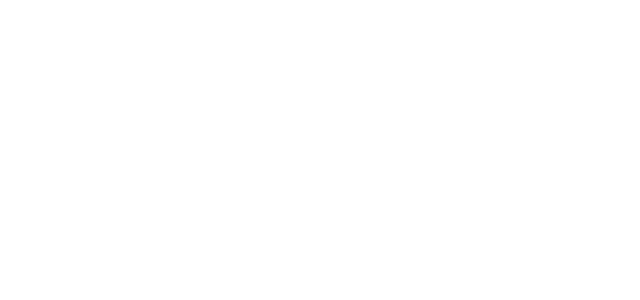
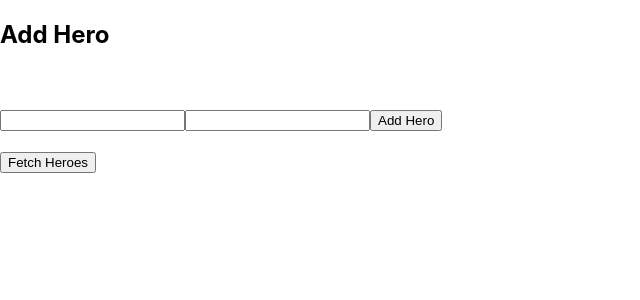
Before and after one commit to JavaScriptForEverything/react-query-demo, a React (Create React App) app: page /add-hero in a window 1280 px wide. Before the commit this address had no page. Shown: the top 300 px of the page, without its empty margins (0-640 px from the left). Built offline with nearby package versions, Linux system fonts and the light colour scheme.

Commit message:
add useMutation for post | delete | update/put request

```diff
--- a/db.json
+++ b/db.json
@@ -15,21 +15,7 @@
       "name": "Wonder Woman",
       "alterEgo": "Princess Diana"
     }
-  ],
-  "friends": [
-    {
-      "id": 1,
-      "name": "Chandler Bing"
-    },
-    {
-      "id": 2,
-      "name": "Joey Tribbiani"
-    },
-    {
-      "id": 3,
-      "name": "Rachel Green"
-    }
-  ],
+	],
   "users": [
     {
       "id": "vishwas@example.com",
@@ -39,7 +25,11 @@
   "channels": [
     {
       "id": "codevolution",
-      "courses": ["react", "vue", "angular"]
+      "courses": [
+        "react",
+        "vue",
+        "angular"
+      ]
     }
   ],
   "colors": [
--- a/src/App.js
+++ b/src/App.js
@@ -8,7 +8,8 @@
 	ParallelQuery,
 	DependentQuery,
 	Paginated,
-	InfiniteQuery
+	InfiniteQuery,
+	AddHero
 } from './pages'
 
 const App = () => {
@@ -24,6 +25,7 @@
 				<Route path='/dependent-query' element={<DependentQuery userId='vishwas@example.com' />} />
 				<Route path='/paginated' element={<Paginated />} />
 				<Route path='/infinite-query' element={<InfiniteQuery />} />
+				<Route path='/add-hero' element={<AddHero />} />
 			</Routes>
 		</>
 	)
--- a/src/layout/index.js
+++ b/src/layout/index.js
@@ -8,6 +8,7 @@
 	{ path: '/dependent-query', label: 'DependentQuery' },
 	{ path: '/paginated', label: 'Paginated' },
 	{ path: '/infinite-query', label: 'InfiniteQuery' },
+	{ path: '/add-hero', label: 'AddHero' },
 ]
 
 const Layout = ({ children }) => {
--- /dev/null
+++ b/src/pages/addHero.js
@@ -0,0 +1,70 @@
+import axios from 'axios'
+import { useState } from 'react'
+import { useMutation, useQuery, useQueryClient } from 'react-query'
+
+const getSuperheroes = () => {
+	return axios.get('http://localhost:5000/superheroes')
+}
+const addSuperhero = (data) => {
+	return axios.post('http://localhost:5000/superheroes', data)
+}
+
+export const AddHero = () => {
+	const queryClient = useQueryClient()
+
+	const [ fields, setFields ] = useState({ name: '', alterEgo: '' })
+	const { data: superheroes, refetch } = useQuery('superheroes', getSuperheroes, {
+		enabled: false 															//		(1)
+	})
+	const { mutate: addHero } = useMutation(addSuperhero, {
+		onSuccess: ( data ) => {
+			// // method-1: for some reason it not working here, but we can do the same by 2nd method
+			// queryClient.invalidateQueries('superheroes') //=> (2)
+
+			// // method-alternative: get `{ refetch } = useQuery(...)`
+			// refetch()
+
+			// method-2: instead of refatching with extra Request, just update the cache, with current data
+			queryClient.setQueryData('superheroes', (oldQueryData) => {
+				return { 					//=> 		(2)
+					...oldQueryData,
+					data: [ ...oldQueryData.data, data.data]
+				}
+			})
+		}
+	})
+
+	const changeHandler = (evt) => setFields({ ...fields, [evt.target.name]: evt.target.value })
+
+	const submitHandler = () => {
+		if(!fields.name.trim()) return alert('Add Name')
+
+		addHero(fields)
+
+		setFields({ name: '', alterEgo: '' }) // empty form
+	}
+
+	return (
+		<>
+			<h2>Add Hero</h2>
+			<br /> <br />
+
+			<input name='name' value={fields.name} onChange={changeHandler} />
+			<input name='alterEgo' value={fields.alterEgo} onChange={changeHandler} />
+			<button onClick={submitHandler}>Add Hero</button>
+			<br /> <br />
+
+			<button onClick={refetch}>Fetch Heroes</button>
+
+			<ul>
+				{superheroes?.data?.map(hero => (
+					<li key={hero.id}>{hero.id}.{hero.name} =&gt; {hero.alterEgo}</li>
+				))}
+			</ul>
+
+			<pre>
+				{/* {JSON.stringify(superheroes?.data, null, 2)} */}
+			</pre>
+		</>
+	)
+}
--- a/src/pages/index.js
+++ b/src/pages/index.js
@@ -6,3 +6,4 @@
 export * from './dependentQuery'
 export * from './paginated'
 export * from './infiniteQuery'
+export * from './addHero'
```
Also changed, not shown: 1 other file (tests, documents, lock files or other folders).
